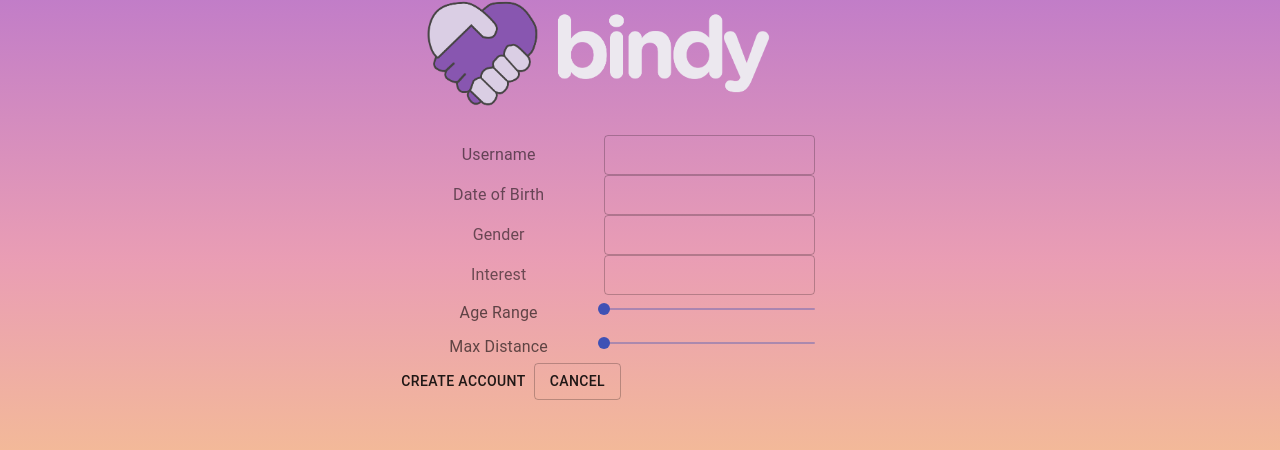
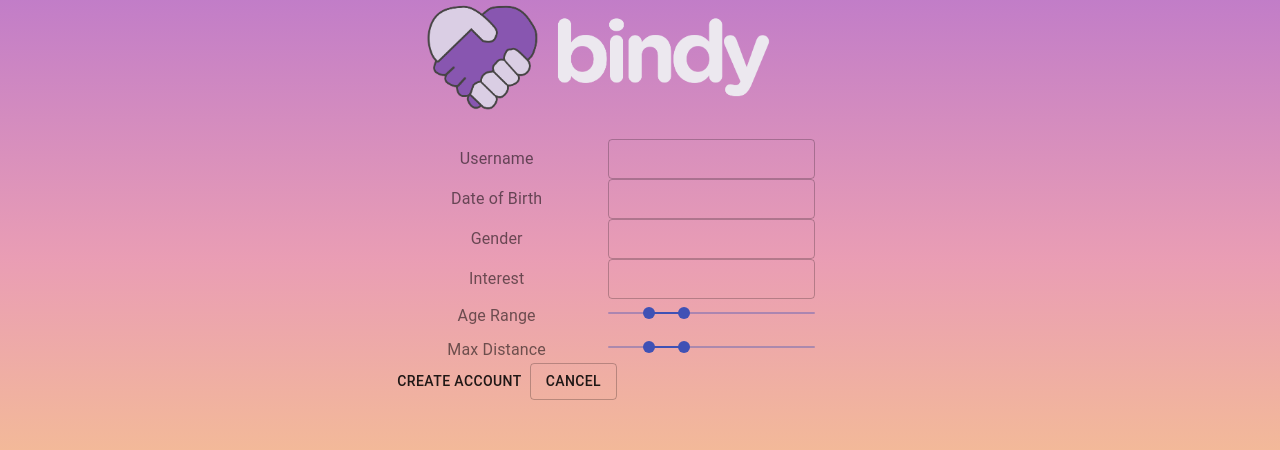
Before and after one commit to sangle-developh/Blindr, a React (Create React App) app: page /signup in a window 1280 px wide. Shown: the part 248-698 px from the top of the page. Built offline with nearby package versions, Linux system fonts and the light colour scheme.

Commit message:
Slider not empty

```diff
--- a/src/Components/Signup/FormField.js
+++ b/src/Components/Signup/FormField.js
@@ -16,11 +16,11 @@ import './index.css';
 function FormField(props) {
   const { label } = props;
   return (
-    <Grid container alignItems="center">
-      <Grid item xs={6} spacing={1}>
+    <Grid container alignItems="center" spacing={1}>
+      <Grid item xs={6}>
         <InputLabel htmlFor="label">{label}</InputLabel>
       </Grid>
-      <Grid item xs={6} spacing={1}>
+      <Grid item xs={6}>
         <TextField id="input" variant="outlined" size="small" fullWidth />
       </Grid>
     </Grid>
--- a/src/Components/Signup/index.js
+++ b/src/Components/Signup/index.js
@@ -21,8 +21,17 @@ import FormField from './FormField';
   },
 })); */
 
+function valuetext(value) {
+  return `${value}°C`;
+}
+
 const Signup = () => {
   // const classes = useStyles();
+  const [value, setValue] = React.useState([20, 37]);
+
+  const handleChange = (event, newValue) => {
+    setValue(newValue);
+  };
   return (
     <Grid container spacing={1}>
       <Grid container item xs={4} spacing={1} />
@@ -32,23 +41,35 @@ const Signup = () => {
         <FormField label="Date of Birth" />
         <FormField label="Gender" />
         <FormField label="Interest" />
-        <Grid container alignItems="center">
-          <Grid item xs={6} spacing={1}>
+        <Grid container alignItems="center" spacing={1}>
+          <Grid item xs={6}>
             <InputLabel>Age Range</InputLabel>
           </Grid>
-          <Grid item xs={6} spacing={1}>
-            <Slider valueLabelDisplay="auto" aria-labelledby="range-slider" />
+          <Grid item xs={6}>
+            <Slider
+              value={value}
+              onChange={handleChange}
+              valueLabelDisplay="auto"
+              aria-labelledby="range-slider"
+              getAriaValueText={valuetext}
+            />
           </Grid>
         </Grid>
-        <Grid container alignItems="center">
-          <Grid item xs={6} spacing={1}>
+        <Grid container alignItems="center" spacing={1}>
+          <Grid item xs={6}>
             <InputLabel>Max Distance</InputLabel>
           </Grid>
-          <Grid item xs={6} spacing={1}>
-            <Slider valueLabelDisplay="auto" aria-labelledby="range-slider" />
+          <Grid item xs={6}>
+            <Slider
+              value={value}
+              onChange={handleChange}
+              valueLabelDisplay="auto"
+              aria-labelledby="range-slider"
+              getAriaValueText={valuetext}
+            />
           </Grid>
         </Grid>
-        <Grid container alignItems="center">
+        <Grid container alignItems="center" spacing={1}>
           <Button>CREATE ACCOUNT</Button>
           <Button variant="outlined">CANCEL</Button>
         </Grid>
```
Also changed, not shown: 1 other file (tests, documents, lock files or other folders).
